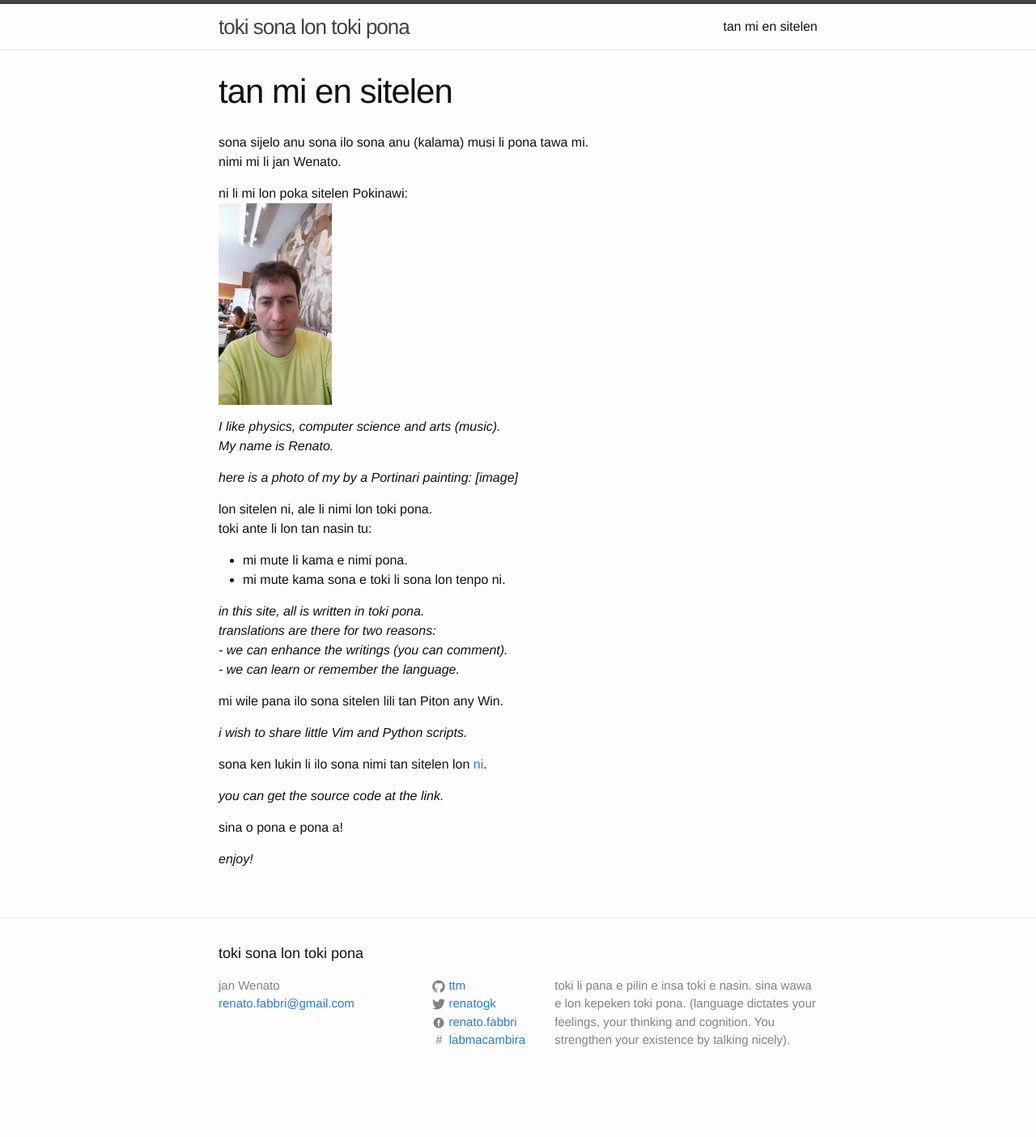
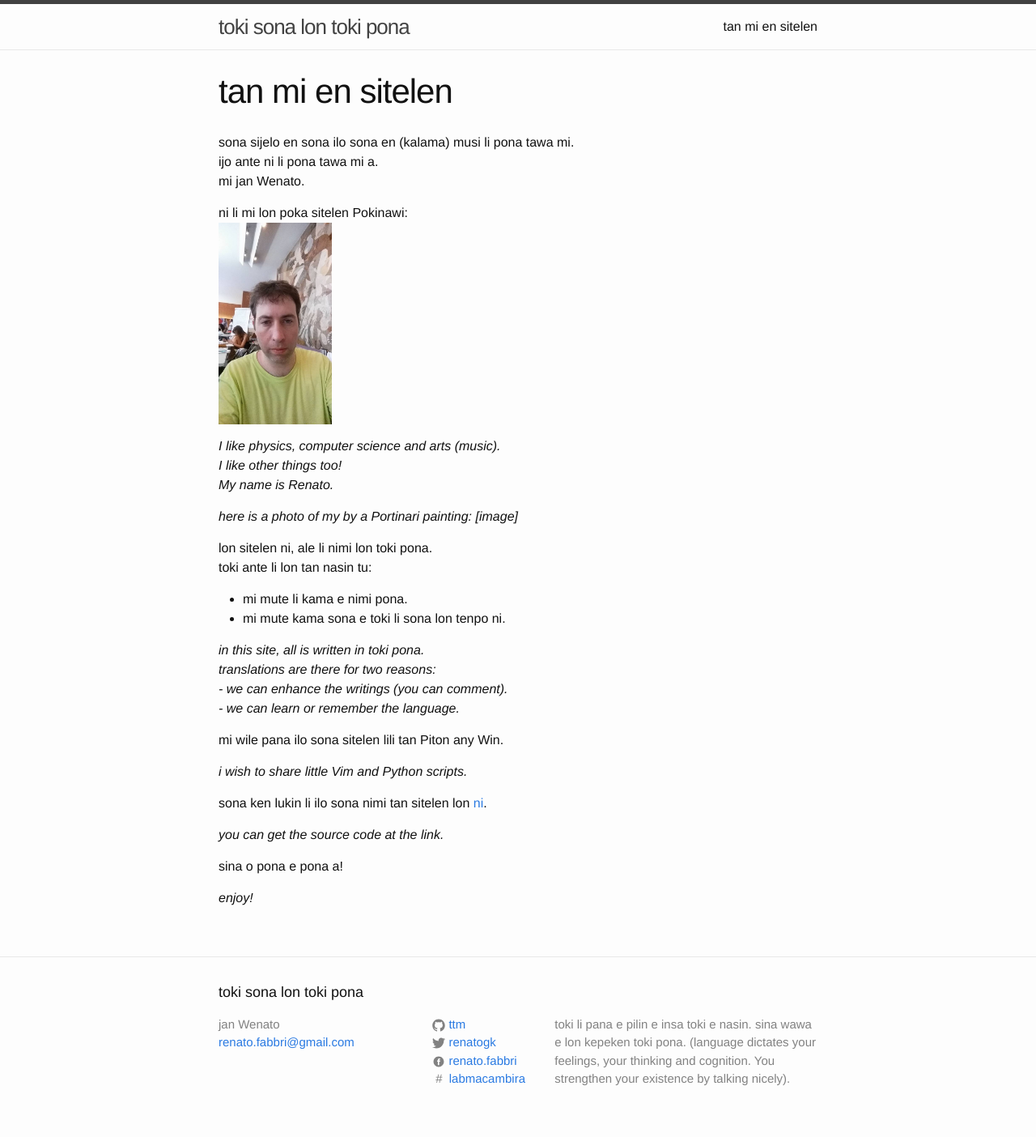
Before and after one commit to tokisona/tokisona, a Jekyll site: the page built from about.md, in a window 1280 px wide. Shown: the whole page at 81% size. Built offline with Jekyll 4.4.1, drawn with Linux system fonts in a browser that asks for light colours; some web fonts are replaced; comment, search, counter and statistics services are not loaded; before the commit the page ends 1356 px from its top, so only the background shows below that.

Commit message:
pona lili e tan mi

```diff
--- a/about.md
+++ b/about.md
@@ -6,13 +6,15 @@
 ---
 
 
-sona sijelo anu sona ilo sona anu (kalama) musi li pona tawa mi.
-nimi mi li jan Wenato.
+sona sijelo en sona ilo sona en (kalama) musi li pona tawa mi.
+ijo ante ni li pona tawa mi a.
+mi jan Wenato.
 
 ni li mi lon poka sitelen Pokinawi:
 ![an alt text](/assets/eu.jpg){: .mypic}
 
 *I like physics, computer science and arts (music).*
+*I like other things too!*
 *My name is Renato.*
 
 *here is a photo of my by a Portinari painting: [image]*
```
